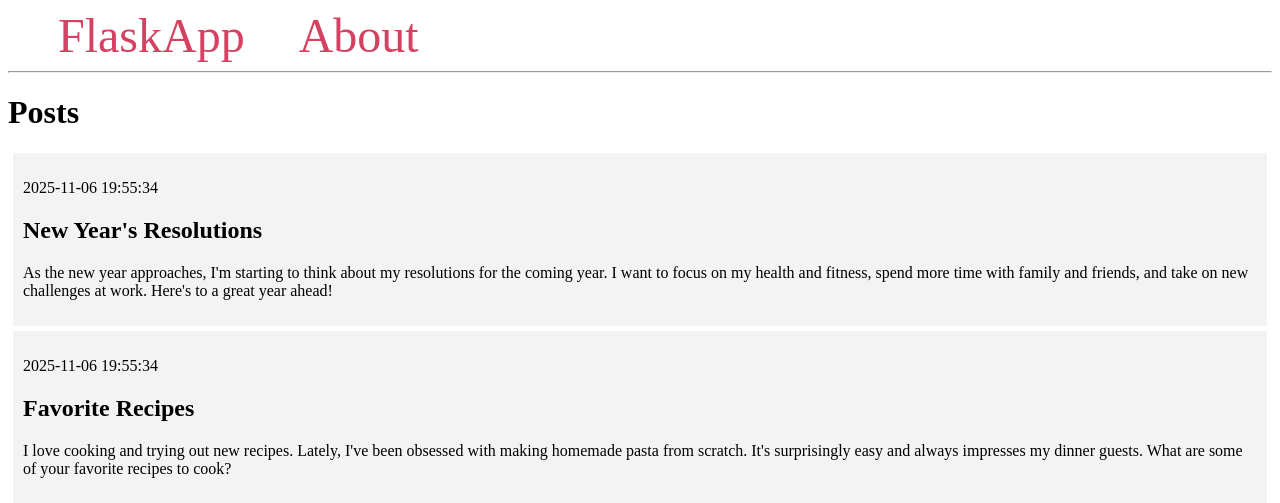
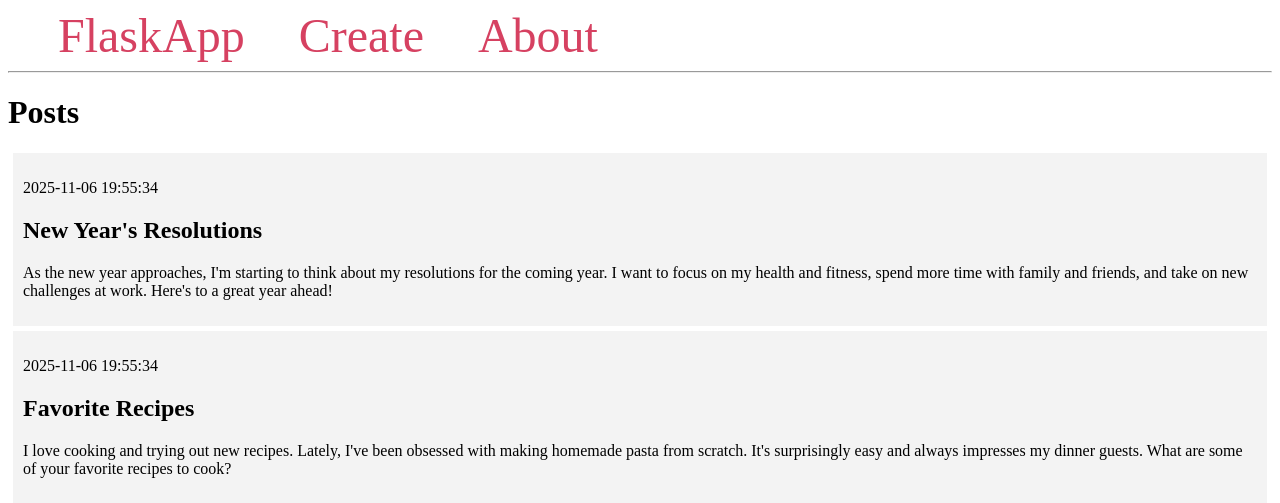
Before and after one commit to PanoT18/Flask-Blog, a Flask app: page / in a window 1280 px wide. Shown: the top 503 px of the page. Run offline with Flask 3, Linux system fonts and the light colour scheme; data comes from the database, SQL or seed files in the repository; both versions use the stored data as it was after the commit.

Commit message:
Added functionality for creating posts on the blog

```diff
--- a/app.py
+++ b/app.py
@@ -4,7 +4,7 @@ from flask import Flask, render_template, request, url_for, flash, redirect, abo
 # make a Flask application object called app
 app = Flask(__name__)
 app.config["DEBUG"] = True
-
+app.config["SECRET_KEY"] = 'your secret key'
 
 
 # Function to open a connection to the database.db file
@@ -37,4 +37,33 @@ def index():
 
 
 # route to create a post
+@app.route('/create/', methods=('GET', 'POST'))
+def create():
+    # determine if the page is being requested with GET or POST
+    if request.method == 'POST':
+        # get the title and content from the submission
+        title = request.form['title']
+        content = request.form['content']
+
+        # display an error if title or content is missing
+        # else make a database connection and insert the new blog post
+        if not title:
+            flash('Title is required')
+        elif not content:
+            flash('Content is required')
+        else:
+            # insert data into database
+            conn = get_db_connection()
+
+            conn.execute('INSERT INTO posts (title, content) VALUES (?, ?)', (title, content))
+            conn.commit()
+            conn.close()
+            return redirect(url_for('index'))
+
+
+    return render_template('create.html')
+
+
+
+
 app.run(port=5008)
--- a/templates/base.html
+++ b/templates/base.html
@@ -28,10 +28,17 @@
 <body>
     <nav>
         <a href="{{ url_for('index') }}">FlaskApp</a>
+        <a href="{{ url_for('create') }}">Create</a>
         <a href="#">About</a>
     </nav>
     <hr>
     <div class="content">
+        {% for message in get_flashed_messages() %}
+            <div class="alert">
+                {{ message }}
+            </div>
+        {% endfor %}
+
         {% block content %} {% endblock %}
     </div>
 </body>
```
Also changed, not shown: database.db.
